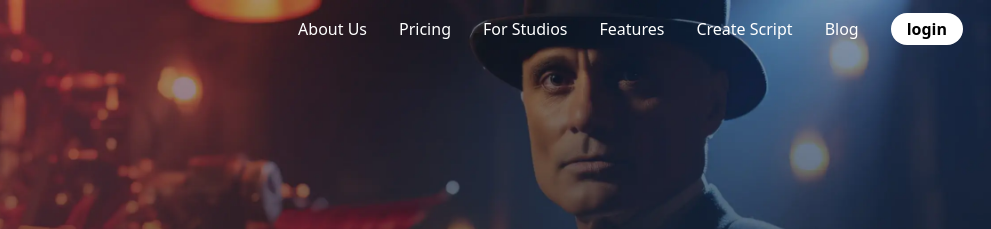
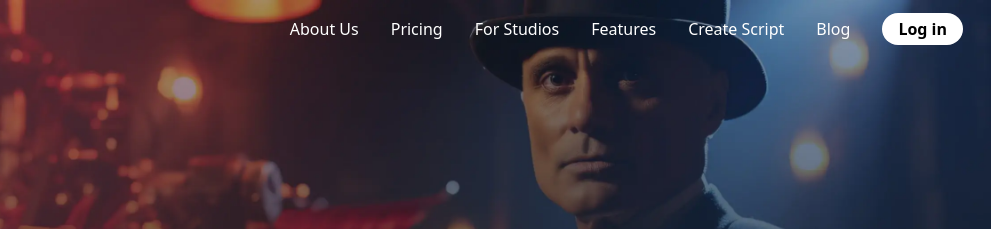
Before and after one commit to abhi1224/landing_page_nolanai, a plain HTML site: page pricing.html in a window 1280 px wide. Shown: the top 229 px of the page, 289-1280 px from the left. Drawn offline with nearby package versions, Linux system fonts and the light colour scheme.

Commit message:
project done

```diff
--- a/pricing.html
+++ b/pricing.html
@@ -38,7 +38,7 @@
                             href="create_script.html">Create Script</a></li>
                     <li class="border-b py-5 px-5 border-black lg:border-none lg:px-0 lg:py-0"><a href="blog.html">Blog</a>
                     </li>
-                    <li class="bg-white text-center text-black lg:px-4 lg:py-1 font-bold rounded-full border-b py-4 px-5 my-4 lg:my-0 border-black lg:border-none"><a href="login.html">login</a>
+                    <li class="bg-white text-center text-black lg:px-4 lg:py-1 font-bold rounded-full border-b py-4 px-5 my-4 lg:my-0 border-black lg:border-none"><a href="login.html">Log in</a>
                     </li>
                     <!-- <button
                         class="bg-white text-black lg:px-4 lg:py-1 font-bold rounded-full border-b py-4 px-5 my-4 lg:my-0 border-black lg:border-none">Log
```
